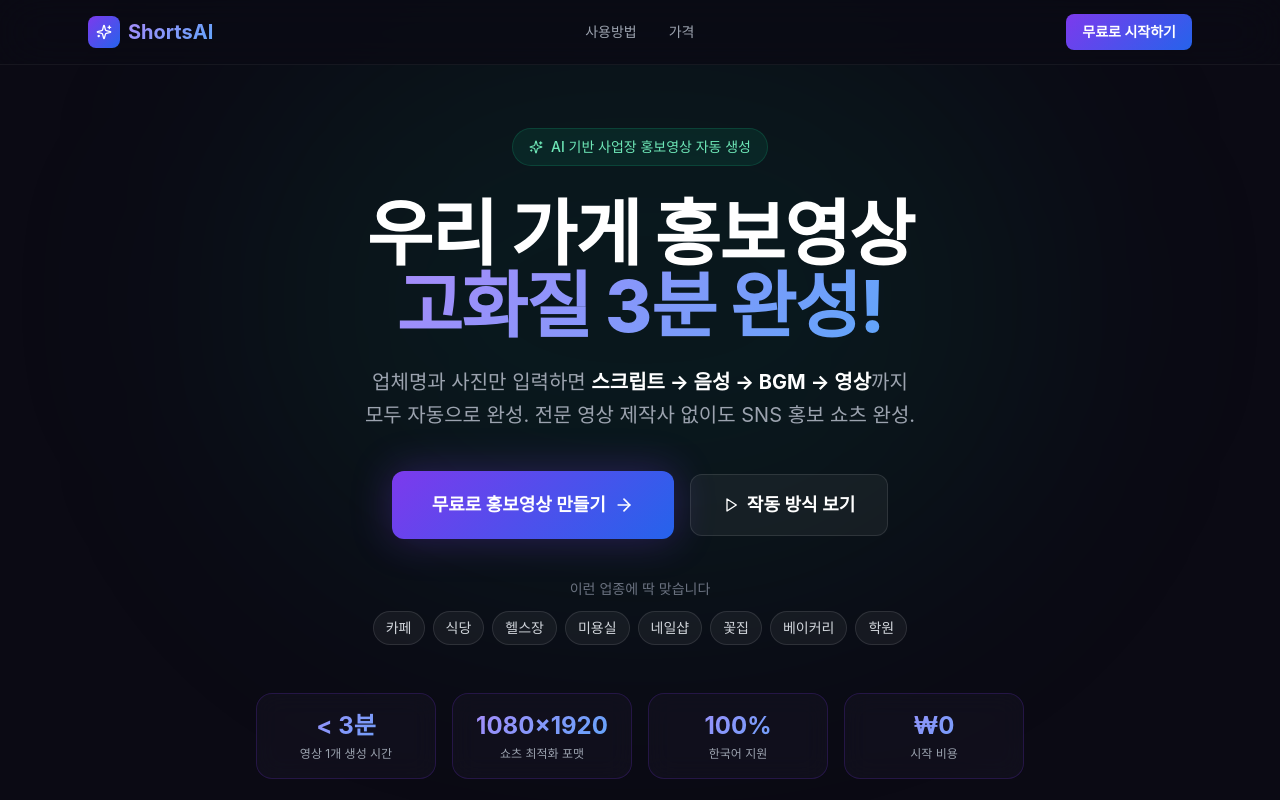
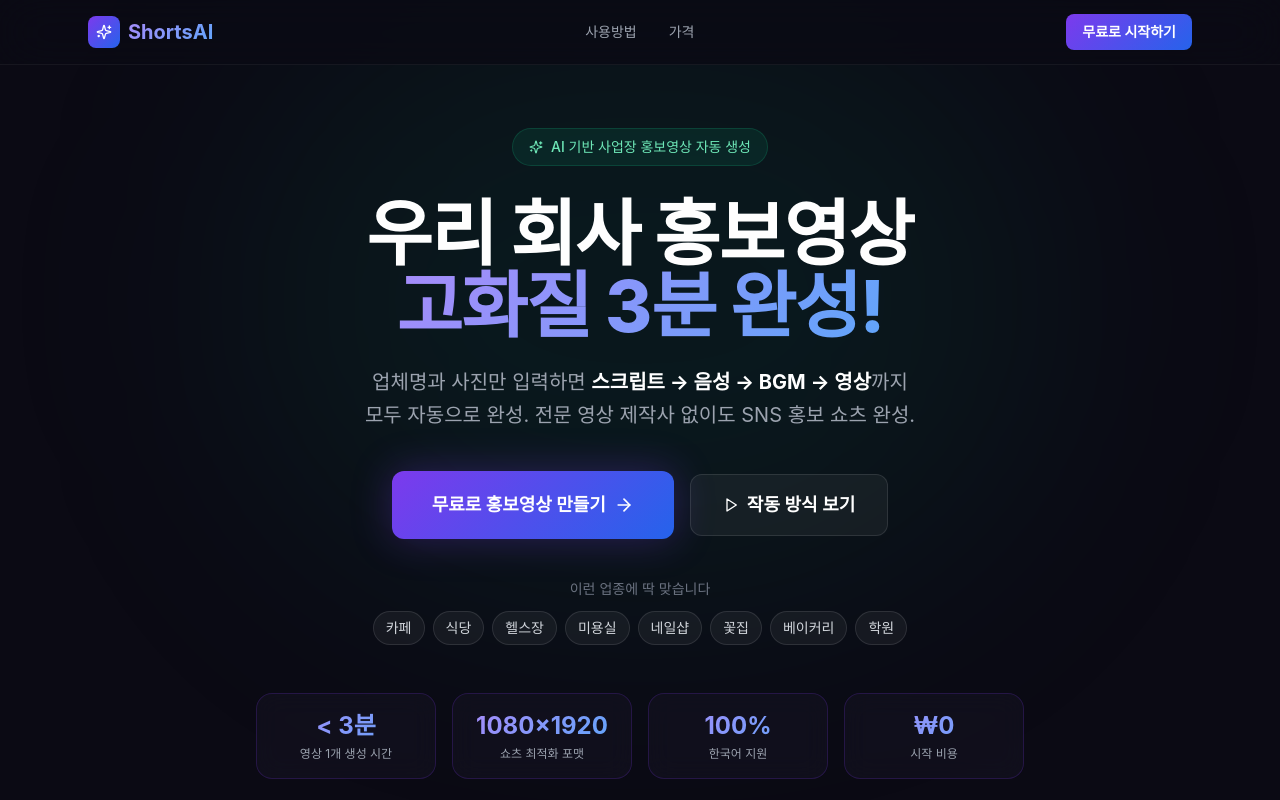
Before and after one commit to hulsfarmer/webtest, a Next.js app: page / in a window 1280 px wide. Shown: the top 800 px of the page. Built offline with nearby package versions, Linux system fonts and the light colour scheme; no server answers; a web font is replaced by a local one.

Commit message:
feat: 메인 헤드라인에 순환 텍스트 애니메이션 추가
우리 가게/매매 주택/우리 회사/우리 학교 3초 간격 페이드 전환

Co-Authored-By: Claude Opus 4.6 <noreply@anthropic.com>

```diff
--- a/app/page.tsx
+++ b/app/page.tsx
@@ -1,6 +1,7 @@
 'use client';
 
 import Link from 'next/link';
+import { useState, useEffect } from 'react';
 import { ArrowRight, Play, Sparkles, Zap, Globe, DollarSign, Store, Camera, Music, Clock } from 'lucide-react';
 import Header from '@/components/Header';
 import HowItWorks from '@/components/HowItWorks';
@@ -39,7 +40,27 @@ const staticStats = [
 
 const businessTypes = ['카페', '식당', '헬스장', '미용실', '네일샵', '꽃집', '베이커리', '학원'];
 
+const headlineTexts = [
+  '우리 가게 홍보영상',
+  '매매 주택 홍보영상',
+  '우리 회사 홍보영상',
+  '우리 학교 홍보영상',
+];
+
 export default function HomePage() {
+  const [headlineIndex, setHeadlineIndex] = useState(0);
+  const [fade, setFade] = useState(true);
+
+  useEffect(() => {
+    const interval = setInterval(() => {
+      setFade(false);
+      setTimeout(() => {
+        setHeadlineIndex((prev) => (prev + 1) % headlineTexts.length);
+        setFade(true);
+      }, 400);
+    }, 3000);
+    return () => clearInterval(interval);
+  }, []);
   return (
     <main className="min-h-screen bg-[#0B0A14] text-white">
       <Header />
@@ -61,7 +82,11 @@ export default function HomePage() {
 
           {/* Headline */}
           <h1 className="text-5xl md:text-7xl font-extrabold leading-tight mb-6">
-            우리 가게 홍보영상
+            <span
+              className={`inline-block transition-all duration-400 ${fade ? 'opacity-100 translate-y-0' : 'opacity-0 -translate-y-2'}`}
+            >
+              {headlineTexts[headlineIndex]}
+            </span>
             <br />
             <span className="gradient-text">고화질 3분 완성!</span>
           </h1>
```
